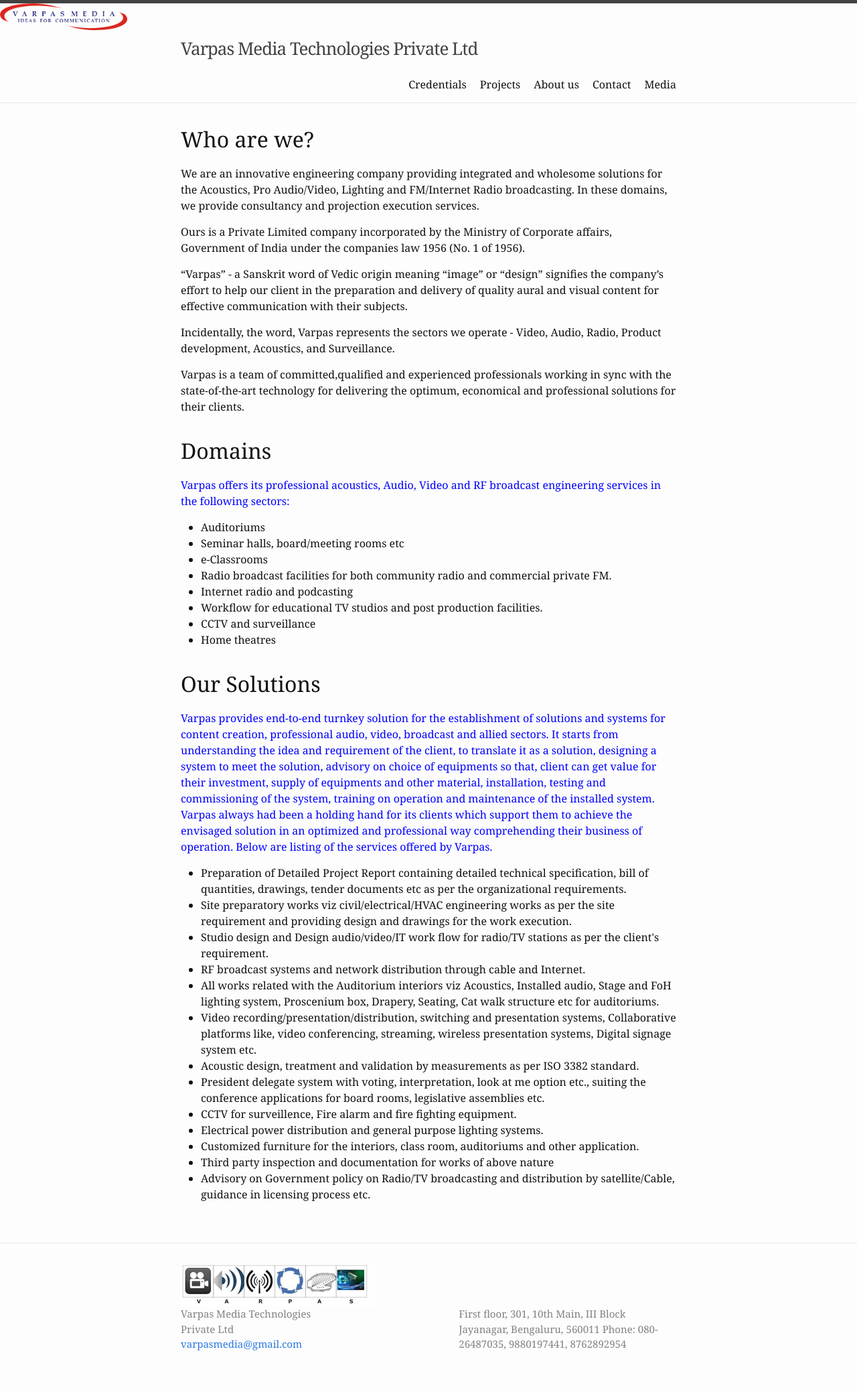
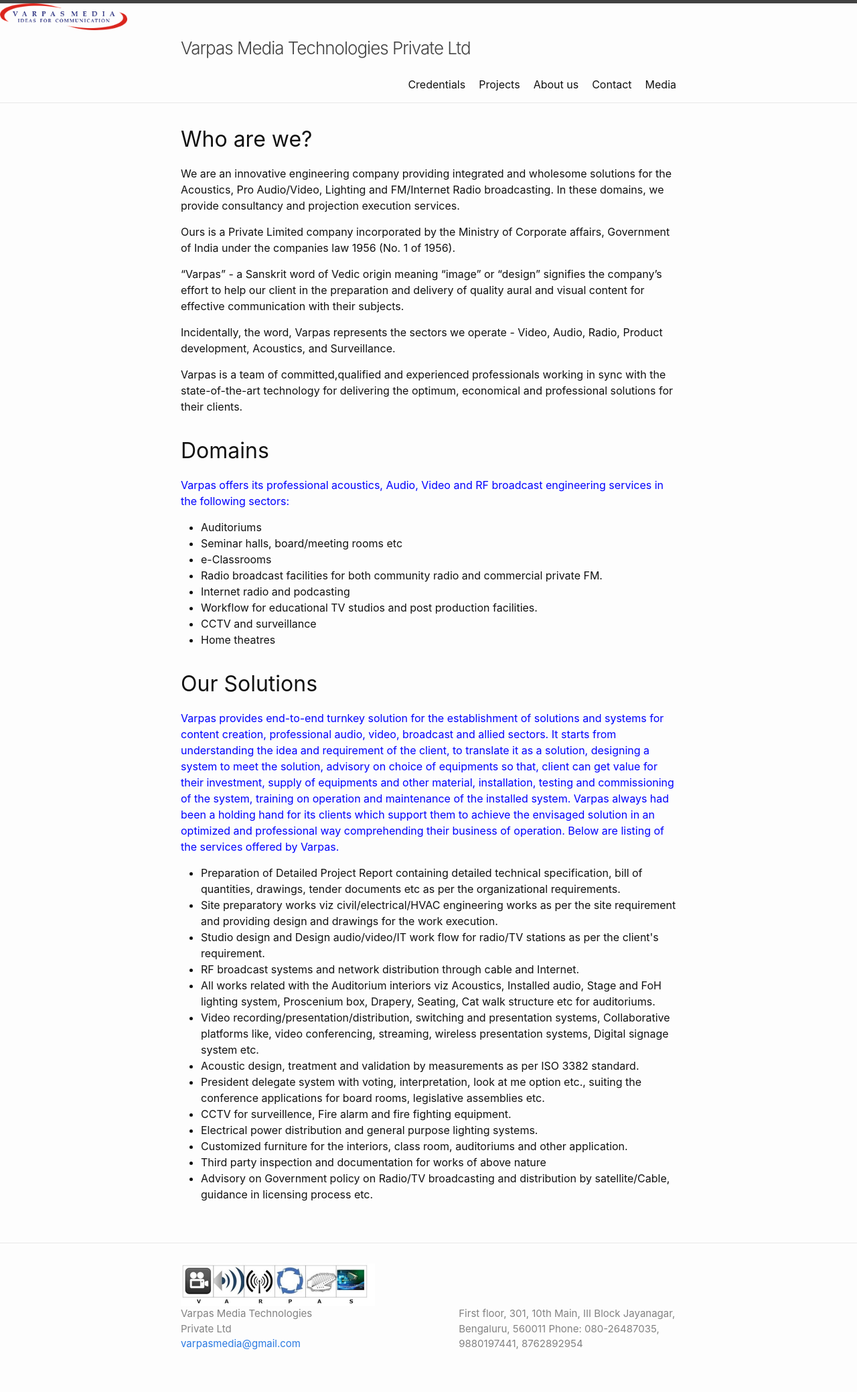
Before and after one commit to VarpasMedia/VarpasMedia.github.io, a Jekyll site: the page built from index.md, in a window 1280 px wide. Shown: the whole page at 67% size. Built offline with Jekyll 4.4.1, drawn with Linux system fonts in a browser that asks for light colours.

Commit message:
Update header.html

```diff
--- a/_includes/header.html
+++ b/_includes/header.html
@@ -2,14 +2,12 @@
 
 <img src="images/Logo of Varpas.png" width="190" height="40" alt="">
 
-<font size="2" face="georgia">
 
   <div class="wrapper">
     {%- assign default_paths = site.pages | map: "path" -%}
     {%- assign page_paths = site.header_pages | default: default_paths -%}
     <a class="site-title" rel="author" href="{{ "/" | relative_url }}">{{ site.title | escape }}</a>
 
-<font size="3" face="georgia">
 
     {%- if page_paths -%}
       <nav class="site-nav">
```
